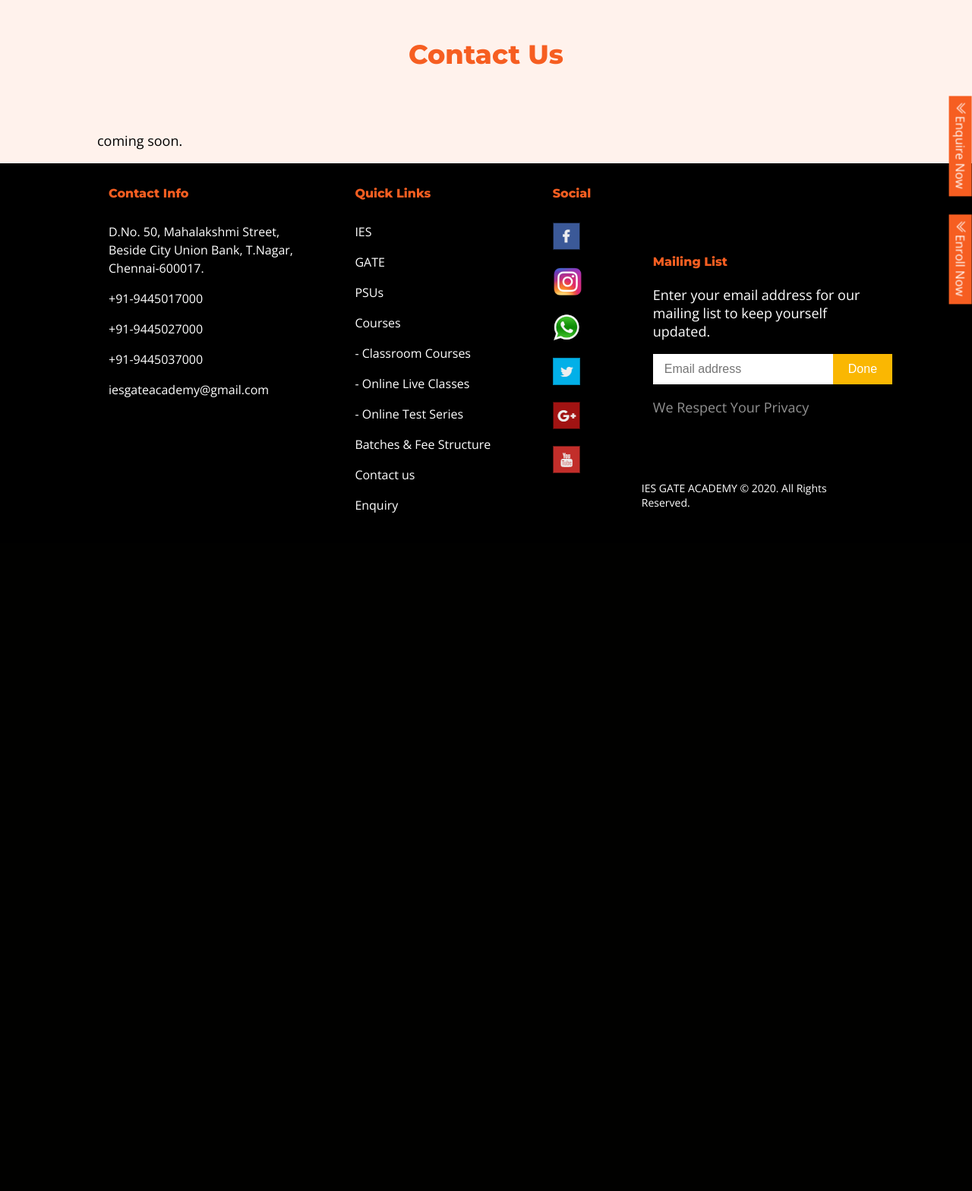
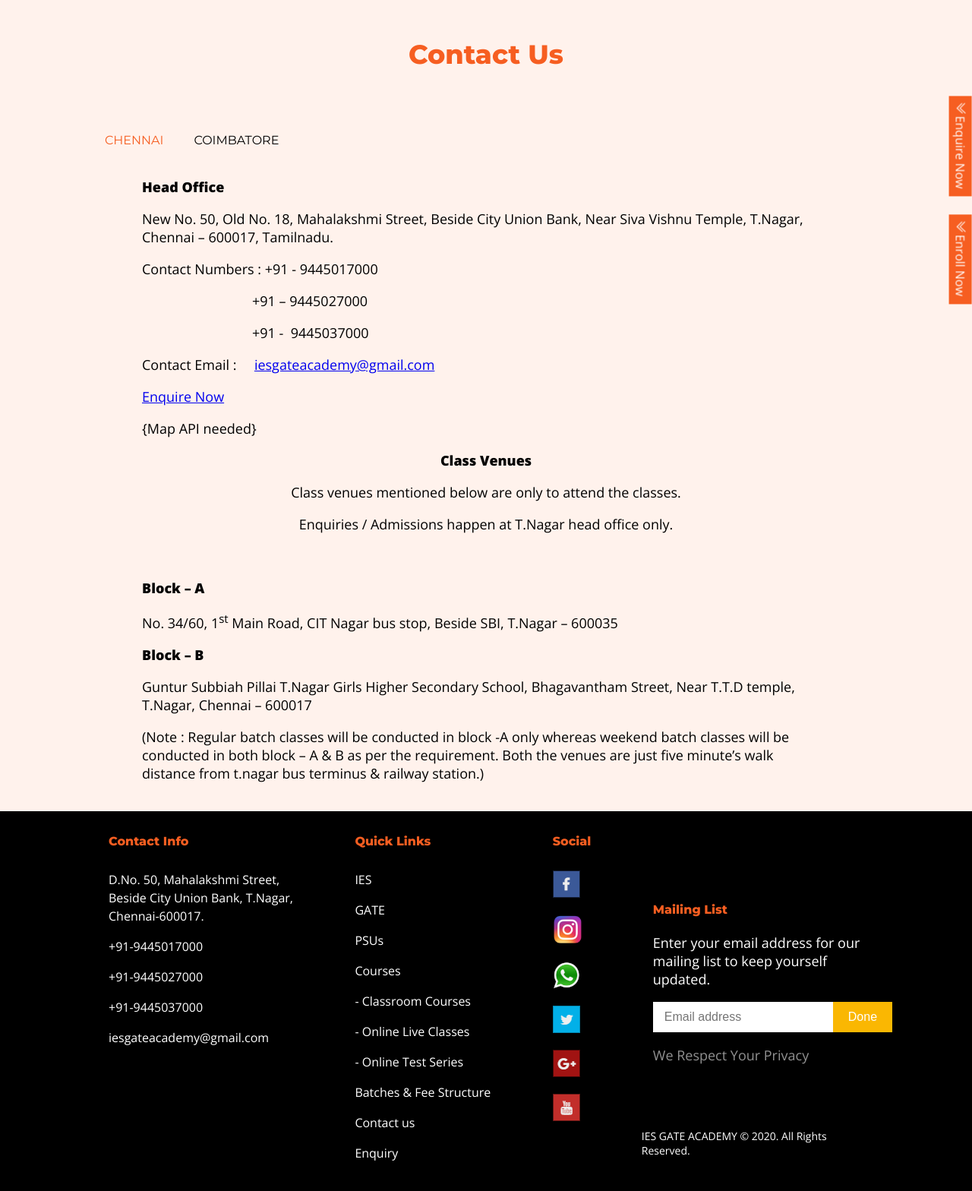
Before and after one commit to oneartboard/iesgate, a PHP site: page /contact.php in a window 1280 px wide. Shown: the part 148-1716 px from the top of the page at 76% size. Before the commit the page ends 823 px from the top, so only its background shows below. Run offline with PHP 8.4, Linux system fonts and the light colour scheme.

Commit message:
contact done

```diff
--- a/contact.php
+++ b/contact.php
@@ -17,8 +17,73 @@
 		<h2 class="title  text-center text-theme spacer">
 			Contact Us
 		</h2>
-		<p>coming soon.</p>
-	</div>
+		<ul class="tabs clearfix select-city" data-tabgroup="first-tab-group3">
+		  <li><a href="#chn" class="active">Chennai</a></li>
+		  <li><a href="#chn2">Coimbatore</a></li>
+
+		</ul>
+		<section id="first-tab-group3" class="tabgroup">
+		  <div id="chn" class="c-tabs">
+			<div class="">
+				<p>
+			<strong>Head Office</strong></p>
+		<p>
+			New No. 50, Old No. 18, Mahalakshmi Street, Beside City Union Bank, Near Siva Vishnu Temple, T.Nagar, Chennai &ndash; 600017, Tamilnadu.</p>
+		<p>
+			Contact Numbers : +91 - 9445017000</p>
+		<p>
+			&nbsp;&nbsp;&nbsp;&nbsp;&nbsp;&nbsp;&nbsp;&nbsp;&nbsp;&nbsp;&nbsp;&nbsp;&nbsp;&nbsp;&nbsp;&nbsp;&nbsp;&nbsp;&nbsp;&nbsp;&nbsp;&nbsp;&nbsp;&nbsp;&nbsp;&nbsp;&nbsp;&nbsp;&nbsp;&nbsp; +91 &ndash; 9445027000</p>
+		<p>
+			&nbsp;&nbsp;&nbsp;&nbsp;&nbsp;&nbsp;&nbsp;&nbsp;&nbsp;&nbsp;&nbsp;&nbsp;&nbsp;&nbsp;&nbsp;&nbsp;&nbsp;&nbsp;&nbsp;&nbsp;&nbsp;&nbsp;&nbsp;&nbsp;&nbsp;&nbsp;&nbsp;&nbsp;&nbsp;&nbsp; +91 -&nbsp; 9445037000</p>
+		<p>
+			Contact Email :&nbsp;&nbsp;&nbsp;&nbsp; <a href="mailto:iesgateacademy@gmail.com">iesgateacademy@gmail.com</a></p>
+		<p>
+			<a href="enquire.php">Enquire Now</a></p>
+		<p>
+			{Map API needed}</p>
+		<p align="center">
+			<strong>Class Venues</strong></p>
+		<p align="center">
+			Class venues mentioned below are only to attend the classes.</p>
+		<p align="center">
+			Enquiries / Admissions happen at T.Nagar head office only.</p>
+		<p>
+			&nbsp;</p>
+		<p>
+			<strong>Block &ndash; A</strong></p>
+		<p>
+			No. 34/60, 1<sup>st</sup> Main Road, CIT Nagar bus stop, Beside SBI, T.Nagar &ndash; 600035</p>
+		<p>
+			<strong>Block &ndash; B</strong></p>
+		<p>
+			Guntur Subbiah Pillai T.Nagar Girls Higher Secondary School, Bhagavantham Street, Near T.T.D temple, T.Nagar, Chennai &ndash; 600017</p>
+		<p>
+			(Note : Regular batch classes will be conducted in block -A only whereas weekend batch classes will be conducted in both block &ndash; A &amp; B as per the requirement. Both the venues are just five minute&rsquo;s walk distance from t.nagar bus terminus &amp; railway station.)</p>
+			</div>
+		  </div>
+
+
+		  <div id="chn2" class="c-tabs">
+			<div class="">
+				<p>
+			<strong>Office &amp; Class venue</strong></p>
+		<p>
+			D.No. 401-E, 2<sup>nd</sup> Floor, Bhoopal Complex, Cross cut road, Gandhipuram, Coimbatore &ndash; 641012,&nbsp; Tamilnadu.</p>
+		<p>
+			Contact Numbers : +91 - 9003637000</p>
+		<p>
+			&nbsp;&nbsp;&nbsp;&nbsp;&nbsp;&nbsp;&nbsp;&nbsp;&nbsp;&nbsp;&nbsp;&nbsp;&nbsp;&nbsp;&nbsp;&nbsp;&nbsp;&nbsp;&nbsp;&nbsp;&nbsp;&nbsp;&nbsp;&nbsp;&nbsp;&nbsp;&nbsp;&nbsp;&nbsp;&nbsp; +91 &ndash; 9003737000</p>
+		<p>
+			Contact Email :&nbsp;&nbsp;&nbsp;&nbsp; <a href="mailto:iesgateacademycovai@gmail.com">iesgateacademycovai@gmail.com</a></p>
+		<p>
+			<a href="enquire.php">Enquire Now</a></p>
+		<p style="margin-left:1.5in;">
+			{Map API not found}</p>
+			</div>
+		  </div>
+
+		</section>
+		</div>
 	<?php include 'inc/footer.php' ?>
 </body>
 </html>
```
